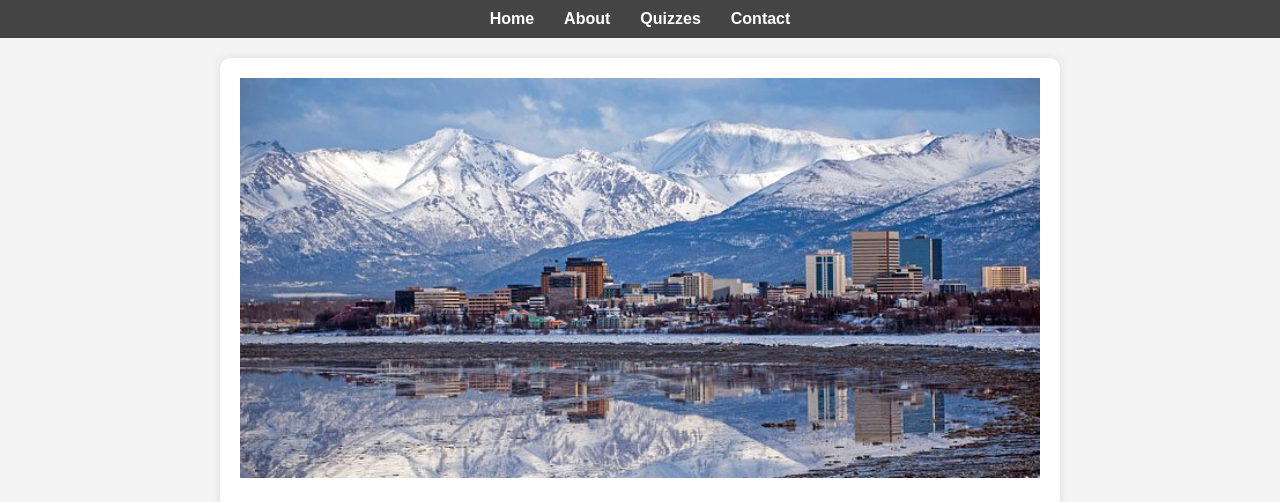
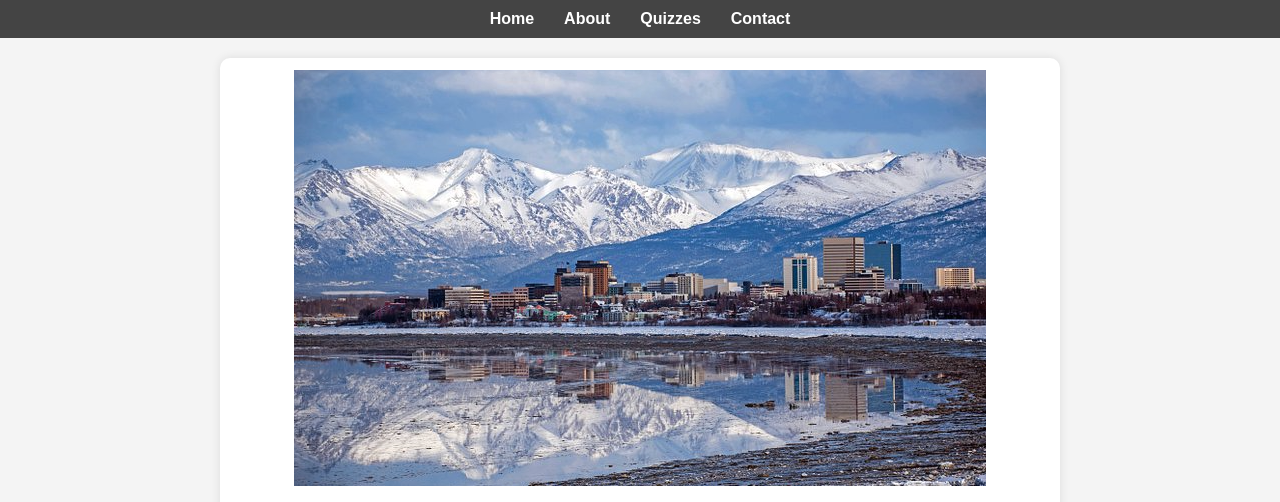
Before and after one commit to JacquesIversen/REDO-PP2, a plain HTML site: page index.html in a window 1280 px wide. Shown: the part 120-622 px from the top of the page. Drawn offline with Linux system fonts and the light colour scheme.

Commit message:
tried asset directory from css

```diff
--- a/assets/css/style.css
+++ b/assets/css/style.css
@@ -143,7 +143,6 @@ text-decoration: underline;
 .hero-container {
 position: relative;
 height: 400px;
-background-image: url("/assets/media/pic1.png");
 background-size: cover;
 background-position: center;
 display: flex;
--- a/index.html
+++ b/index.html
@@ -24,7 +24,9 @@
         </ul>
     </nav>
     <div class="content">
-        <div class="hero-container"></div>
+        <div class="hero-container">
+            <img src="assets/media/pic1.png" alt="Alaska">
+        </div>
 
         <h1>Welcome to the Alaska Quiz Team!</h1>
         <p>
```
